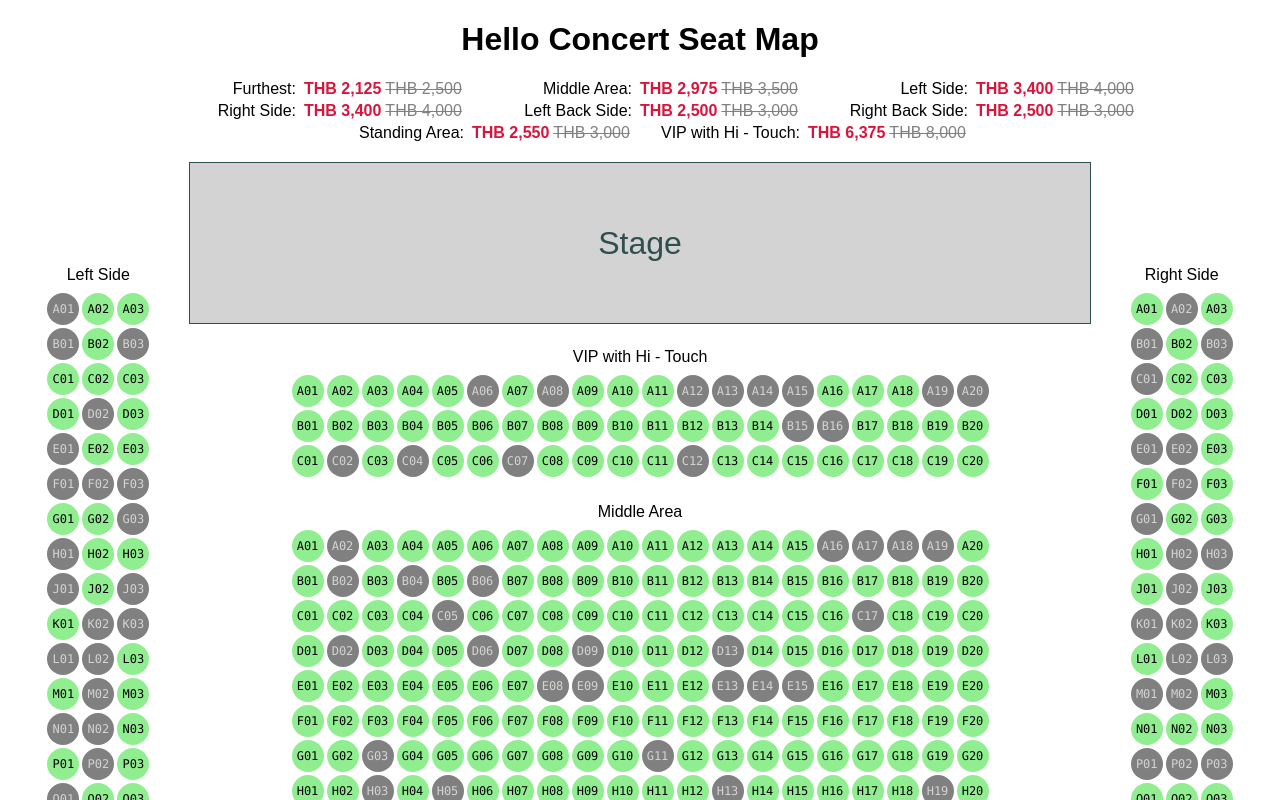
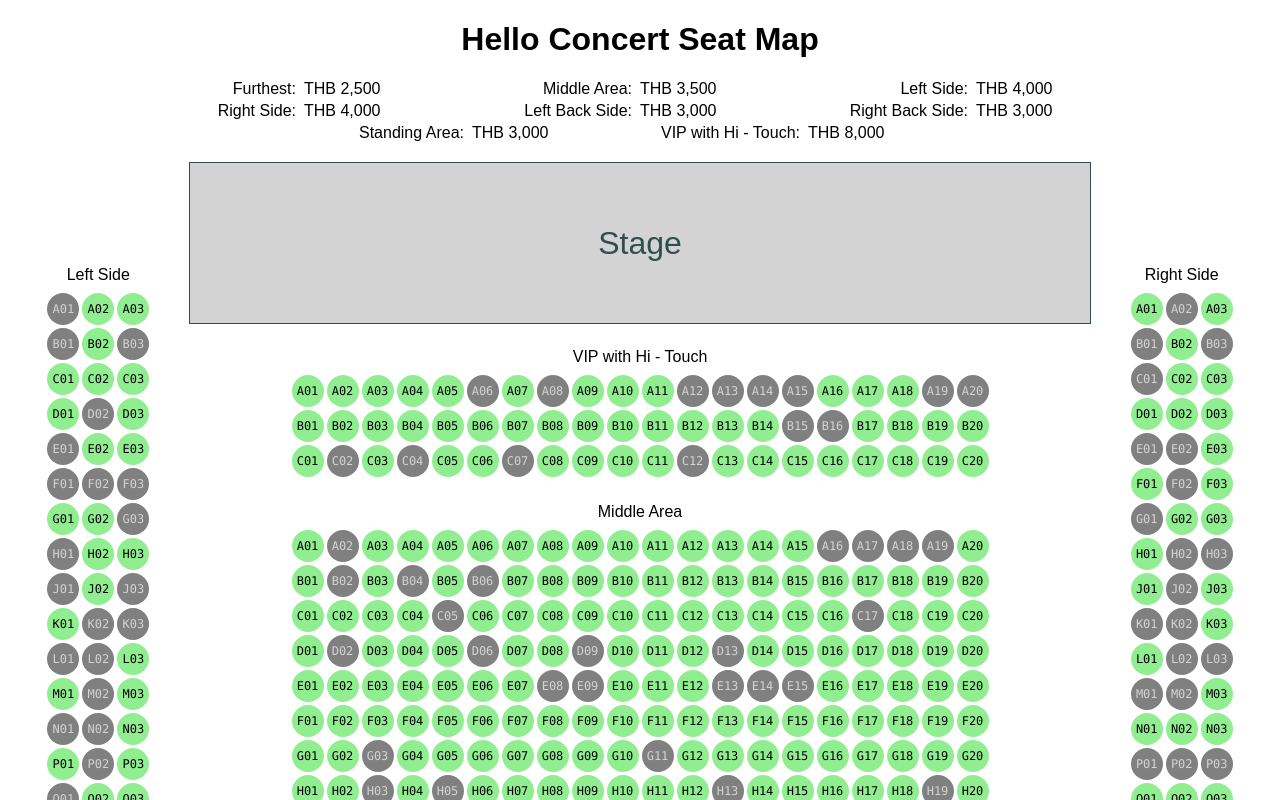
Before and after one commit to u46esp/test-refactoring-kata, a React (Create React App) app: page / in a window 1280 px wide. Shown: the top 800 px of the page. Built offline with nearby package versions, Linux system fonts and the light colour scheme.

Commit message:
Allow easier control over membership status

```diff
--- a/src/index.js
+++ b/src/index.js
@@ -41,13 +41,16 @@ const seatPricing = [
   { zone: "vip", regularPrice: 8000, premiumMemberPrice: 6375 },
 ];
 
+const queryParams = new URLSearchParams(window.location.search)
+const isCustomerPremiumMember= queryParams.get('member') == "true"
+
 root.render(
   <StrictMode>
     <App
       seatData={seatData}
       seatPricing={seatPricing}
       seatMetadata={seatMetadata}
-      isCustomerPremiumMember={true}
+      isCustomerPremiumMember={isCustomerPremiumMember}
     />
   </StrictMode>,
 );
```
Also changed, not shown: 1 other file (tests, documents, lock files or other folders).
